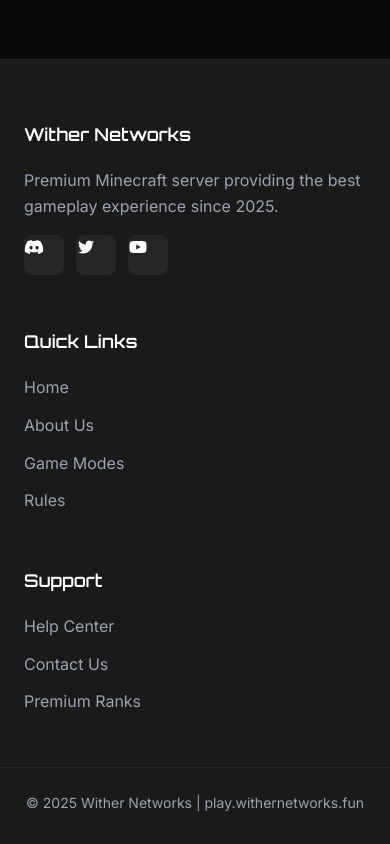
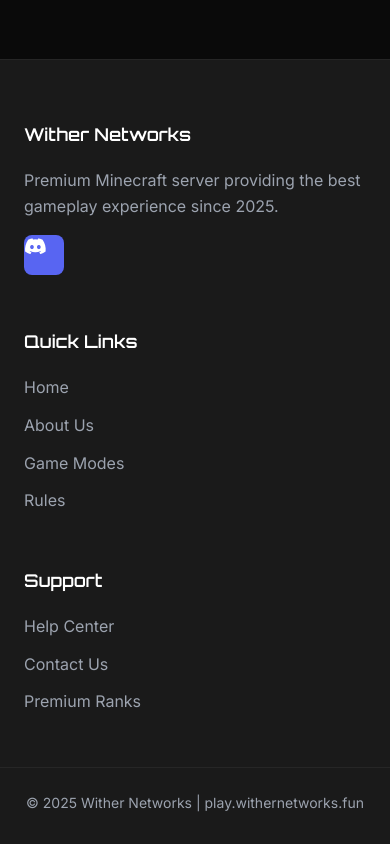
Before and after one commit to Dugu4090/Wither-Networks, a Next.js app: page /admin in a window 390 px wide. Shown: the part 949-1793 px from the top of the page. Built offline with nearby package versions, Linux system fonts and the light colour scheme.

Commit message:
Make website fully responsive for mobile and PC, fix Discord button alignment, and remove YouTube/Twitter buttons

```diff
--- a/components/Footer.jsx
+++ b/components/Footer.jsx
@@ -8,9 +8,7 @@
           <h3>Wither Networks</h3>
           <p>Premium Minecraft server providing the best gameplay experience since 2025.</p>
           <div className="social-links">
-            <a href="#" className="social-link"><i className="fab fa-discord"></i></a>
-            <a href="#" className="social-link"><i className="fab fa-twitter"></i></a>
-            <a href="#" className="social-link"><i className="fab fa-youtube"></i></a>
+            <a href="#" className="social-link discord-link"><i className="fab fa-discord"></i></a>
           </div>
         </div>
         <div className="footer-section">
--- a/components/admin/AdminSettings.jsx
+++ b/components/admin/AdminSettings.jsx
@@ -1,5 +1,5 @@
 import { useState, useEffect } from 'react';
-import { getContent, updateContent } from '../utils/api';
+import { getContent, updateContent } from '../../components/utils/api';
 
 const AdminSettings = ({ authToken, setMessage }) => {
   const [settings, setSettings] = useState({
@@ -101,6 +101,7 @@
 
       <div className="admin-section">
         <h3>General Settings</h3>
+        <div className="form-grid">
           <div className="form-group">
             <label>Site Title</label>
             <input
@@ -127,6 +128,7 @@
           </div>
         </div>
       </div>
+    </div>
   );
 };
 
--- a/src/App.css
+++ b/src/App.css
@@ -1114,6 +1114,7 @@
     display: flex;
     gap: 12px;
     margin-top: 16px;
+    justify-content: flex-start;
 }
 
 .social-link {
@@ -1125,15 +1126,28 @@
     align-items: center;
     justify-content: center;
     transition: all 0.3s ease;
+    text-decoration: none;
 }
 
-.social-link:hover {
-    background: var(--green);
+.discord-link {
+    background: #5865F2;
+}
+
+.discord-link:hover {
+    background: #4752c4;
     transform: translateY(-2px);
 }
 
 .social-link i {
     color: var(--white);
+    font-size: 18px;
+}
+
+/* Form Grid */
+.form-grid {
+    display: grid;
+    grid-template-columns: repeat(auto-fit, minmax(300px, 1fr));
+    gap: 24px;
 }
 
 .footer-bottom {
@@ -1389,4 +1403,17 @@
     .action-buttons {
         grid-template-columns: 1fr;
     }
+
+    .form-grid {
+        grid-template-columns: 1fr;
+    }
+
+    .admin-tabs {
+        flex-wrap: wrap;
+    }
+
+    .tab-button {
+        flex: 1 0 auto;
+        min-width: 120px;
+    }
 }
```
Lines whose indentation alone changed are shown as unchanged.
